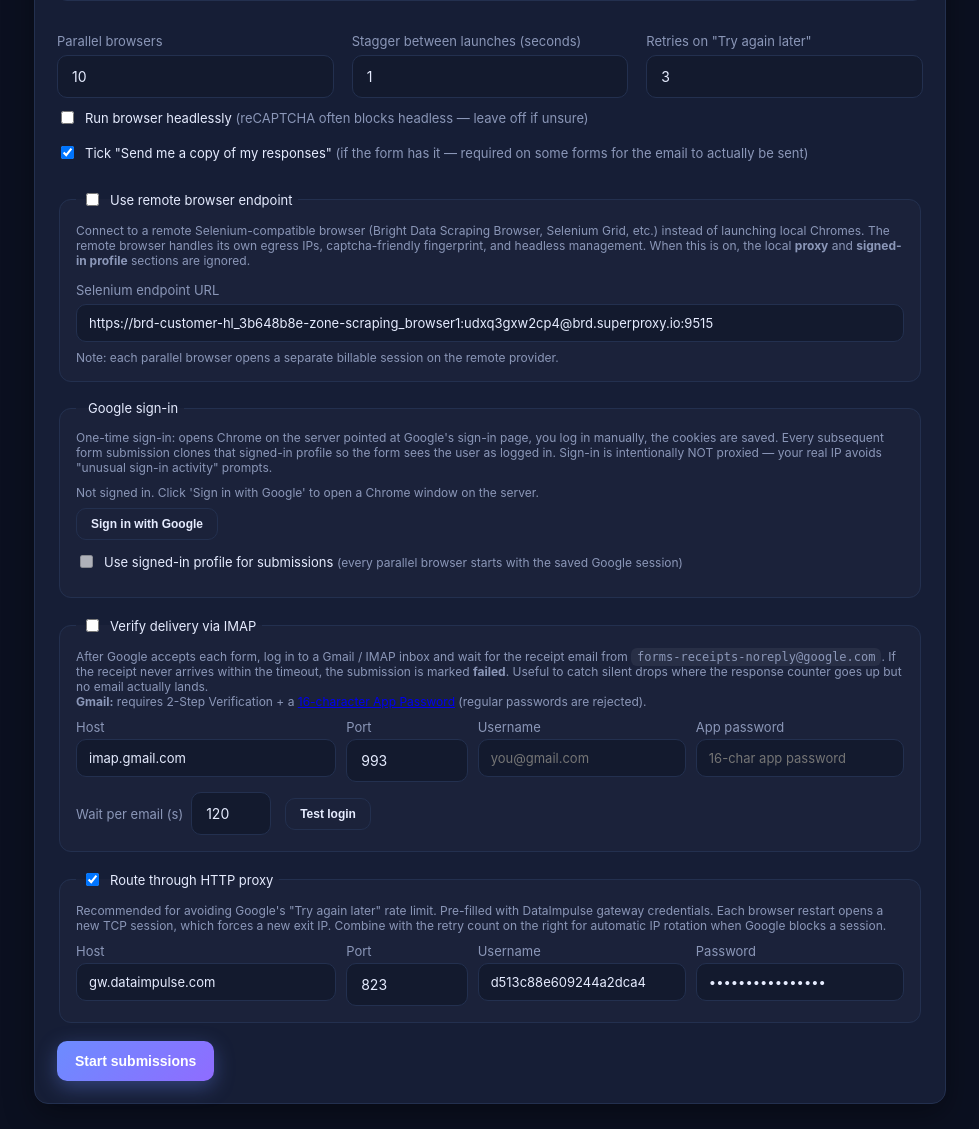
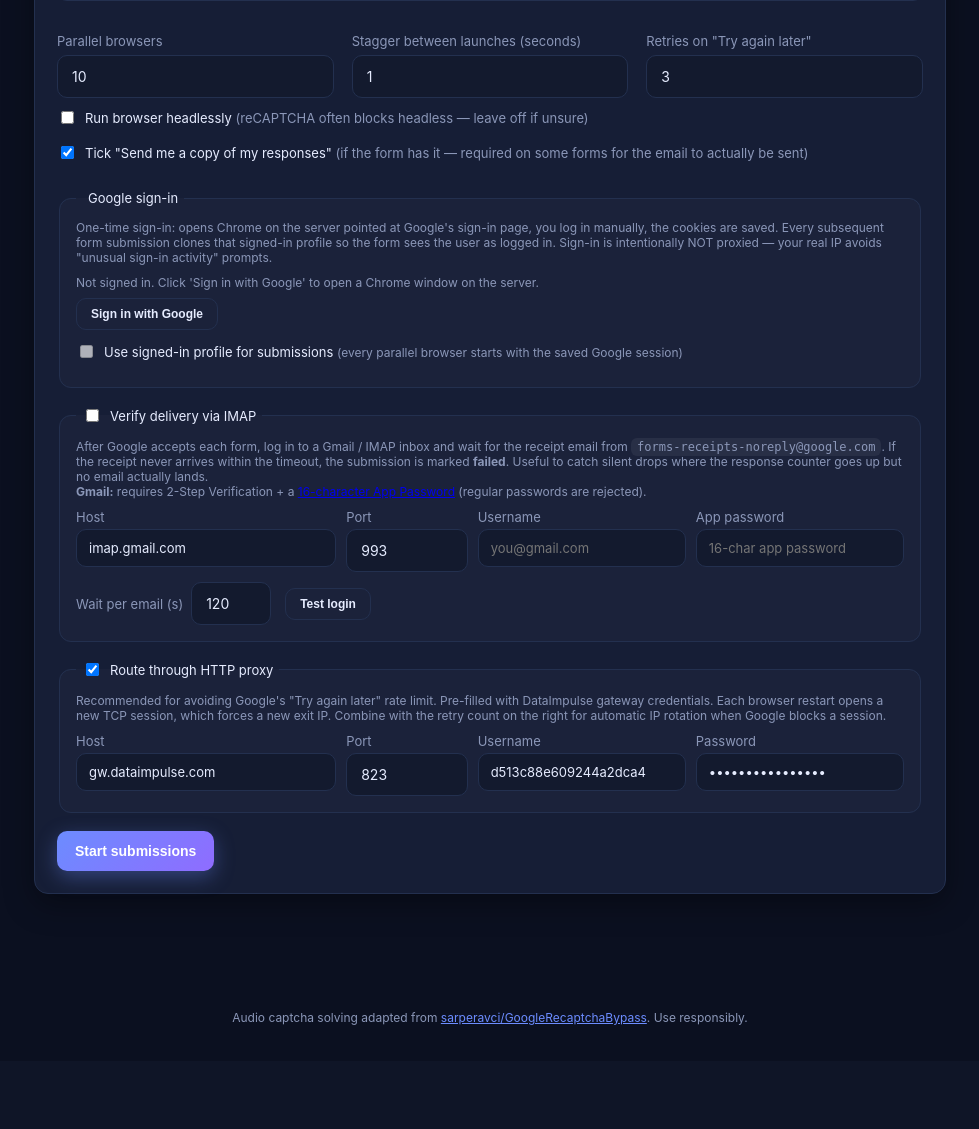
Before and after one commit to Jbond3316/goog, a Flask app: page / in a window 1280 px wide. Shown: the part 507-1636 px from the top of the page, without its empty margins (150-1129 px from the left). After the commit the page ends 1532 px from the top, so only its background shows below. Run offline with Flask 3, Linux system fonts and the light colour scheme.

Commit message:
Revert "Add remote browser endpoint support (Bright Data Scraping Browser)"
This reverts commit f55cd2bc7d14d815b6b33b2be9f4930fe7772c17.

```diff
--- a/app.py
+++ b/app.py
@@ -27,7 +27,7 @@ from typing import Dict
 from flask import Flask, Response, jsonify, render_template, request, stream_with_context
 
 from form_submitter import submit_form
-from proxy_support import ProxyConfig, RemoteBrowserConfig
+from proxy_support import ProxyConfig
 from inbox_verifier import InboxConfig, test_login as imap_test_login
 import google_signin
 
@@ -49,7 +49,6 @@ class Job:
         inbox: "InboxConfig | None" = None,
         inbox_timeout: float = 120.0,
         use_signed_in_profile: bool = False,
-        remote: "RemoteBrowserConfig | None" = None,
     ):
         self.id = uuid.uuid4().hex
         self.form_urls = form_urls
@@ -63,7 +62,6 @@ class Job:
         self.inbox = inbox
         self.inbox_timeout = inbox_timeout
         self.use_signed_in_profile = use_signed_in_profile
-        self.remote = remote
         self.queue: "queue.Queue[dict]" = queue.Queue()
         self.done = False
 
@@ -118,7 +116,6 @@ def _submit_one(job: Job, idx: int, email: str) -> bool:
             inbox=job.inbox,
             inbox_timeout=job.inbox_timeout,
             use_signed_in_profile=job.use_signed_in_profile,
-            remote=job.remote,
         )
     except Exception as exc:
         log(f"Unhandled error: {exc}")
@@ -373,33 +370,6 @@ def api_submit():
 
     send_me_copy = bool(data.get("send_me_copy", True))
     use_signed_in_profile = bool(data.get("use_signed_in_profile", False))
-
-    remote_data = data.get("remote") or {}
-    remote_cfg: RemoteBrowserConfig | None = None
-    if remote_data.get("enabled"):
-        url = (remote_data.get("url") or "").strip()
-        if not url:
-            return jsonify({
-                "error": "Remote browser is enabled but the endpoint URL is empty."
-            }), 400
-        if not (url.startswith("http://") or url.startswith("https://")):
-            return jsonify({
-                "error": (
-                    "Remote browser URL must be a full Selenium-compatible "
-                    "endpoint, e.g. https://user:pass@brd.superproxy.io:9515"
-                )
-            }), 400
-        remote_cfg = RemoteBrowserConfig(url=url)
-
-    if use_signed_in_profile and remote_cfg is not None:
-        return jsonify({
-            "error": (
-                "'Use signed-in profile' cannot be combined with a remote "
-                "browser endpoint — the saved Chrome profile lives on this "
-                "machine, the remote browser can't read it."
-            )
-        }), 400
-
     if use_signed_in_profile and not google_signin.has_master_profile():
         return jsonify({
             "error": (
@@ -422,7 +392,6 @@ def api_submit():
         inbox=inbox_cfg,
         inbox_timeout=inbox_timeout,
         use_signed_in_profile=use_signed_in_profile,
-        remote=remote_cfg,
     )
     with JOBS_LOCK:
         JOBS[job.id] = job
--- a/form_submitter.py
+++ b/form_submitter.py
@@ -31,12 +31,7 @@ from recaptcha_solver import (
     RecaptchaBlockedError,
     RecaptchaSolver,
 )
-from proxy_support import (
-    ProxyConfig,
-    RemoteBrowserConfig,
-    build_proxy_auth_extension,
-    cleanup_extension,
-)
+from proxy_support import ProxyConfig, build_proxy_auth_extension, cleanup_extension
 from fingerprint import Fingerprint, build_stealth_js, random_fingerprint
 from inbox_verifier import InboxConfig, wait_for_receipt
 import google_signin
@@ -62,59 +57,12 @@ SUBMIT_XPATHS = [
 ]
 
 
-def _build_remote_driver(
-    remote: RemoteBrowserConfig,
-    fingerprint: Fingerprint,
-) -> webdriver.Remote:
-    """Connect to a remote Selenium endpoint (Bright Data Scraping
-    Browser, Selenium Grid, etc.). All local-only flags are skipped."""
-    from selenium.webdriver.chromium.remote_connection import (
-        ChromiumRemoteConnection,
-    )
-    from selenium.webdriver.remote.webdriver import (
-        WebDriver as RemoteWebDriver,
-    )
-
-    opts = ChromeOptions()
-    opts.set_capability("acceptInsecureCerts", True)
-    opts.add_argument("--lang=en-US")
-    opts.add_argument(f"--user-agent={fingerprint.user_agent}")
-
-    conn = ChromiumRemoteConnection(remote.url, "goog", "chrome")
-
-    auth_header = _basic_auth_header_from_url(remote.url)
-    if auth_header:
-        try:
-            conn._extra_headers = {"Authorization": auth_header}
-        except Exception:
-            pass
-
-    return RemoteWebDriver(conn, options=opts)
-
-
-def _basic_auth_header_from_url(url: str) -> Optional[str]:
-    """If ``url`` contains user:pass@ credentials, return a 'Basic …'
-    Authorization header value. Otherwise None."""
-    import base64
-    from urllib.parse import urlparse
-
-    try:
-        parsed = urlparse(url)
-    except Exception:
-        return None
-    if not parsed.username:
-        return None
-    creds = f"{parsed.username}:{parsed.password or ''}".encode("utf-8")
-    return "Basic " + base64.b64encode(creds).decode("ascii")
-
-
 def _build_driver(
     headless: bool = True,
     proxy: Optional[ProxyConfig] = None,
     fingerprint: Optional[Fingerprint] = None,
     use_signed_in_profile: bool = False,
-    remote: Optional[RemoteBrowserConfig] = None,
-) -> tuple[webdriver.Chrome, Optional[str], Optional[str], Fingerprint]:
+) -> tuple[webdriver.Chrome, Optional[str], str, Fingerprint]:
     """Return (driver, proxy_extension_dir, user_data_dir, fingerprint).
 
     A fresh random fingerprint is generated for each browser unless
@@ -128,17 +76,8 @@ def _build_driver(
     user-data-dir per browser is required when running many Chromes
     in parallel — otherwise Chrome's Singleton lock makes the second
     launch hang or fail.
-
-    If ``remote`` is set, we connect to a remote Selenium endpoint
-    instead of launching a local Chrome and skip every local-only
-    flag (proxy extension, user-data-dir, signed-in profile clone,
-    headless flag — Bright Data manages all of that).
     """
     fp = fingerprint or random_fingerprint()
-
-    if remote is not None and remote.is_configured:
-        driver = _build_remote_driver(remote, fp)
-        return driver, None, None, fp
 
     opts = ChromeOptions()
     if headless:
@@ -399,28 +338,15 @@ def _attempt_submit(
     inbox_timeout: float = 120.0,
     submit_started_at: Optional[datetime] = None,
     use_signed_in_profile: bool = False,
-    remote: Optional[RemoteBrowserConfig] = None,
 ) -> None:
     """Run one full submission attempt in a fresh browser. Raises on
     failure; returns None on success."""
-    using_remote = remote is not None and remote.is_configured
-
-    if using_remote and use_signed_in_profile:
-        log(
-            "Note: 'Use signed-in profile' is ignored in remote-browser "
-            "mode (no shared filesystem with the remote browser)."
-        )
-        use_signed_in_profile = False
-
     driver, ext_dir, user_data_dir, fp = _build_driver(
         headless=headless,
-        proxy=None if using_remote else proxy,
+        proxy=proxy,
         use_signed_in_profile=use_signed_in_profile,
-        remote=remote,
     )
-    if using_remote:
-        log("Using remote browser endpoint (proxy + headless flags ignored).")
-    elif use_signed_in_profile:
+    if use_signed_in_profile:
         log("Using cloned signed-in Google profile.")
     ua_short = fp.user_agent.split(") ", 1)[0] + ")"
     log(
@@ -428,7 +354,7 @@ def _attempt_submit(
         f"{fp.screen_width}x{fp.screen_height} | GPU={fp.webgl_renderer[:40]}"
     )
     try:
-        if not using_remote and proxy is not None:
+        if proxy is not None:
             log("Verifying proxy connectivity ...")
             _verify_proxy(driver, proxy, log)
 
@@ -532,7 +458,6 @@ def submit_form(
     inbox: Optional[InboxConfig] = None,
     inbox_timeout: float = 120.0,
     use_signed_in_profile: bool = False,
-    remote: Optional[RemoteBrowserConfig] = None,
 ) -> SubmitResult:
     """Fill the email field and submit a single Google Form response.
 
@@ -565,7 +490,6 @@ def submit_form(
                 inbox_timeout=inbox_timeout,
                 submit_started_at=attempt_start,
                 use_signed_in_profile=use_signed_in_profile,
-                remote=remote,
             )
             return SubmitResult(
                 email=email, success=True, message="Submitted successfully"
--- a/proxy_support.py
+++ b/proxy_support.py
@@ -17,28 +17,6 @@ import shutil
 import tempfile
 from dataclasses import dataclass
 from typing import Dict, Optional
-
-
-@dataclass
-class RemoteBrowserConfig:
-    """Connection to a remote Selenium-compatible browser endpoint
-    (e.g. Bright Data Scraping Browser, a Selenium Grid hub, etc.).
-
-    The ``url`` is a full Selenium command-executor URL, optionally with
-    embedded basic-auth credentials, e.g.::
-
-        https://brd-customer-XXX:PASS@brd.superproxy.io:9515
-
-    When this is set, no local Chrome is launched; we connect to the
-    remote endpoint instead and skip every local-only flag (proxy
-    extension, user-data-dir, signed-in profile clone, etc.).
-    """
-
-    url: str
-
-    @property
-    def is_configured(self) -> bool:
-        return bool(self.url and self.url.strip())
 
 
 @dataclass
--- a/static/app.js
+++ b/static/app.js
@@ -111,12 +111,6 @@ form.addEventListener("submit", async (e) => {
     scheme: "http",
   };
 
-  const remoteEnabledEl = document.getElementById("remote_enabled");
-  const remote = {
-    enabled: remoteEnabledEl ? remoteEnabledEl.checked : false,
-    url: (document.getElementById("remote_url") || {}).value || "",
-  };
-
   const inbox = {
     enabled: document.getElementById("inbox_enabled").checked,
     host: document.getElementById("imap_host").value.trim(),
@@ -147,7 +141,6 @@ form.addEventListener("submit", async (e) => {
         send_me_copy,
         inbox,
         use_signed_in_profile,
-        remote,
       }),
     });
   } catch (err) {
@@ -351,30 +344,6 @@ if (signinClearBtn) {
 refreshSigninStatus();
 setInterval(refreshSigninStatus, 8000);
 
-// ----- mutual exclusivity: remote browser vs proxy / signed-in -----
-const remoteEnabledEl = document.getElementById("remote_enabled");
-const proxyEnabledEl = document.getElementById("proxy_enabled");
-
-function reflectRemoteState() {
-  const on = remoteEnabledEl && remoteEnabledEl.checked;
-  const proxyBox = proxyEnabledEl && proxyEnabledEl.closest("fieldset");
-  const signinBox = document.getElementById("use_signed_in")
-    ? document.getElementById("use_signed_in").closest("fieldset")
-    : null;
-  for (const box of [proxyBox, signinBox]) {
-    if (!box) continue;
-    box.style.opacity = on ? "0.45" : "";
-    for (const inp of box.querySelectorAll("input")) {
-      inp.disabled = on;
-    }
-  }
-}
-
-if (remoteEnabledEl) {
-  remoteEnabledEl.addEventListener("change", reflectRemoteState);
-  reflectRemoteState();
-}
-
 if (imapTestBtn) {
   imapTestBtn.addEventListener("click", async () => {
     const payload = {
--- a/templates/index.html
+++ b/templates/index.html
@@ -81,33 +81,6 @@
               <span class="muted small">(if the form has it — required on some forms for the email to actually be sent)</span>
             </label>
           </div>
-
-          <fieldset class="proxy-box" id="remote-box">
-            <legend>
-              <input id="remote_enabled" type="checkbox" />
-              <label for="remote_enabled">Use remote browser endpoint</label>
-            </legend>
-            <p class="muted small">
-              Connect to a remote Selenium-compatible browser
-              (Bright Data Scraping Browser, Selenium Grid, etc.)
-              instead of launching local Chromes. The remote browser
-              handles its own egress IPs, captcha-friendly fingerprint,
-              and headless management. When this is on, the local
-              <strong>proxy</strong> and <strong>signed-in profile</strong>
-              sections are ignored.
-            </p>
-            <label for="remote_url">Selenium endpoint URL</label>
-            <input
-              id="remote_url"
-              type="text"
-              placeholder="https://user:pass@brd.superproxy.io:9515"
-              value="https://brd-customer-hl_3b648b8e-zone-scraping_browser1:udxq3gxw2cp4@brd.superproxy.io:9515"
-            />
-            <p class="muted small" style="margin: 8px 0 0">
-              Note: each parallel browser opens a separate billable
-              session on the remote provider.
-            </p>
-          </fieldset>
 
           <fieldset class="proxy-box">
             <legend>
```
Also changed, not shown: README.md.
